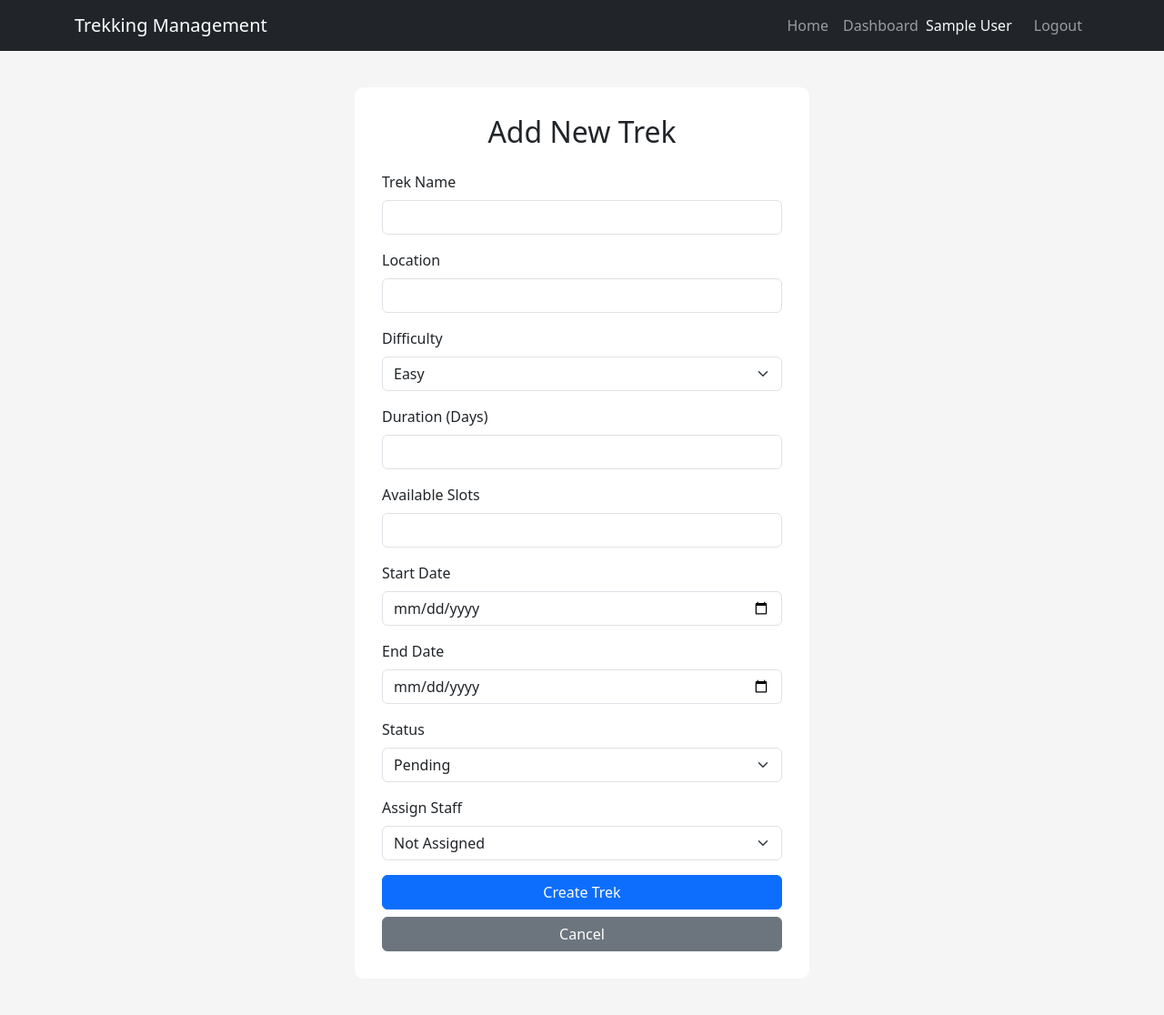
After one commit to Anshr23/trekking-management-app, a Flask app: page /admin/treks/add in a window 1280 px wide. The commit adds this page. Shown: the whole page at 91% size. Run offline with Flask 3, Linux system fonts and the light colour scheme; the visitor is signed in with stand-in values (Sample User, id 1).

Commit message:
Build admin dashboard and trek management

```diff
--- a/app.py
+++ b/app.py
@@ -1,3 +1,4 @@
+from datetime import datetime
 from flask import Flask, render_template, request, redirect, url_for, flash, session
 from werkzeug.security import generate_password_hash, check_password_hash
 from models import db, User, StaffProfile, Trek, Booking
@@ -154,6 +155,8 @@ def logout():
     return redirect(url_for("login"))
 
 
+
+#admin route
 @app.route("/admin/dashboard")
 def admin_dashboard():
 
@@ -165,9 +168,220 @@ def admin_dashboard():
         flash("You are not authorized to access this page.", "danger")
         return redirect(url_for("home"))
 
-    return render_template("admin/dashboard.html")
+    total_treks = Trek.query.count()
+
+    total_users = User.query.filter_by(role="user").count()
+
+    total_staff = User.query.filter_by(role="staff").count()
+
+    total_bookings = Booking.query.count()
+
+    return render_template(
+        "admin/dashboard.html",
+        total_treks=total_treks,
+        total_users=total_users,
+        total_staff=total_staff,
+        total_bookings=total_bookings
+    )
+
+@app.route("/admin/treks")
+def admin_treks():
+
+    if "user_id" not in session:
+        flash("Please log in first.", "warning")
+        return redirect(url_for("login"))
+
+    if session["role"] != "admin":
+        flash("You are not authorized to access this page.", "danger")
+        return redirect(url_for("home"))
+
+    treks = Trek.query.all()
+
+    return render_template(
+        "admin/treks.html",
+        treks=treks
+    )
 
 
+@app.route("/admin/treks/add", methods=["GET", "POST"])
+def add_trek():
+
+    if "user_id" not in session:
+        flash("Please log in first.", "warning")
+        return redirect(url_for("login"))
+
+    if session["role"] != "admin":
+        flash("You are not authorized to access this page.", "danger")
+        return redirect(url_for("home"))
+
+    approved_staff = User.query.filter_by(
+        role="staff",
+        is_approved=True,
+        is_blacklisted=False
+    ).all()
+
+    if request.method == "POST":
+
+        name = request.form["name"]
+        location = request.form["location"]
+        difficulty = request.form["difficulty"]
+        duration = int(request.form["duration"])
+        available_slots = int(request.form["available_slots"])
+        status = request.form["status"]
+
+        start_date = datetime.strptime(
+            request.form["start_date"],
+            "%Y-%m-%d"
+        ).date()
+
+        end_date = datetime.strptime(
+            request.form["end_date"],
+            "%Y-%m-%d"
+        ).date()
+
+        staff_id = request.form["assigned_staff_id"]
+
+        if staff_id:
+            assigned_staff_id = int(staff_id)
+        else:
+            assigned_staff_id = None
+
+        if end_date < start_date:
+            flash("End date cannot be before start date.", "danger")
+
+            return render_template(
+                "admin/trek_form.html",
+                trek=None,
+                approved_staff=approved_staff
+            )
+
+        new_trek = Trek(
+            name=name,
+            location=location,
+            difficulty=difficulty,
+            duration=duration,
+            available_slots=available_slots,
+            assigned_staff_id=assigned_staff_id,
+            status=status,
+            start_date=start_date,
+            end_date=end_date
+        )
+
+        db.session.add(new_trek)
+        db.session.commit()
+
+        flash("Trek created successfully.", "success")
+
+        return redirect(url_for("admin_treks"))
+
+    return render_template(
+        "admin/trek_form.html",
+        trek=None,
+        approved_staff=approved_staff
+    )
+
+
+@app.route("/admin/treks/<int:trek_id>/edit", methods=["GET", "POST"])
+def edit_trek(trek_id):
+
+    if "user_id" not in session:
+        flash("Please log in first.", "warning")
+        return redirect(url_for("login"))
+
+    if session["role"] != "admin":
+        flash("You are not authorized to access this page.", "danger")
+        return redirect(url_for("home"))
+
+    trek = db.session.get(Trek, trek_id)
+
+    if not trek:
+        flash("Trek not found.", "danger")
+        return redirect(url_for("admin_treks"))
+
+    approved_staff = User.query.filter_by(
+        role="staff",
+        is_approved=True,
+        is_blacklisted=False
+    ).all()
+
+    if request.method == "POST":
+
+        start_date = datetime.strptime(
+            request.form["start_date"],
+            "%Y-%m-%d"
+        ).date()
+
+        end_date = datetime.strptime(
+            request.form["end_date"],
+            "%Y-%m-%d"
+        ).date()
+
+        if end_date < start_date:
+            flash("End date cannot be before start date.", "danger")
+
+            return render_template(
+                "admin/trek_form.html",
+                trek=trek,
+                approved_staff=approved_staff
+            )
+
+        trek.name = request.form["name"]
+        trek.location = request.form["location"]
+        trek.difficulty = request.form["difficulty"]
+        trek.duration = int(request.form["duration"])
+        trek.available_slots = int(request.form["available_slots"])
+        trek.status = request.form["status"]
+        trek.start_date = start_date
+        trek.end_date = end_date
+
+        staff_id = request.form["assigned_staff_id"]
+
+        if staff_id:
+            trek.assigned_staff_id = int(staff_id)
+        else:
+            trek.assigned_staff_id = None
+
+        db.session.commit()
+
+        flash("Trek updated successfully.", "success")
+
+        return redirect(url_for("admin_treks"))
+
+    return render_template(
+        "admin/trek_form.html",
+        trek=trek,
+        approved_staff=approved_staff
+    )
+
+
+@app.route("/admin/treks/<int:trek_id>/delete", methods=["POST"])
+def delete_trek(trek_id):
+
+    if "user_id" not in session:
+        flash("Please log in first.", "warning")
+        return redirect(url_for("login"))
+
+    if session["role"] != "admin":
+        flash("You are not authorized to access this page.", "danger")
+        return redirect(url_for("home"))
+
+    trek = db.session.get(Trek, trek_id)
+
+    if not trek:
+        flash("Trek not found.", "danger")
+        return redirect(url_for("admin_treks"))
+
+    db.session.delete(trek)
+    db.session.commit()
+
+    flash("Trek deleted successfully.", "success")
+
+    return redirect(url_for("admin_treks"))
+
+
+
+
+#staff route
 @app.route("/staff/dashboard")
 def staff_dashboard():
 
@@ -182,6 +396,9 @@ def staff_dashboard():
     return render_template("staff/dashboard.html")
 
 
+
+
+#user route
 @app.route("/user/dashboard")
 def user_dashboard():
 
--- /dev/null
+++ b/templates/admin/trek_form.html
@@ -0,0 +1,175 @@
+{% extends "base.html" %}
+
+{% block title %}
+    {% if trek %}Edit Trek{% else %}Add Trek{% endif %}
+{% endblock %}
+
+
+{% block content %}
+
+<div class="form-container">
+
+    {% if trek %}
+        <h2 class="text-center mb-4">Edit Trek</h2>
+    {% else %}
+        <h2 class="text-center mb-4">Add New Trek</h2>
+    {% endif %}
+
+
+    <form method="POST">
+
+        <div class="mb-3">
+            <label class="form-label">Trek Name</label>
+
+            <input type="text"
+                   name="name"
+                   class="form-control"
+                   value="{{ trek.name if trek else '' }}"
+                   required>
+        </div>
+
+
+        <div class="mb-3">
+            <label class="form-label">Location</label>
+
+            <input type="text"
+                   name="location"
+                   class="form-control"
+                   value="{{ trek.location if trek else '' }}"
+                   required>
+        </div>
+
+
+        <div class="mb-3">
+            <label class="form-label">Difficulty</label>
+
+            <select name="difficulty"
+                    class="form-select"
+                    required>
+
+                <option value="Easy"
+                    {% if trek and trek.difficulty == "Easy" %}selected{% endif %}>
+                    Easy
+                </option>
+
+                <option value="Moderate"
+                    {% if trek and trek.difficulty == "Moderate" %}selected{% endif %}>
+                    Moderate
+                </option>
+
+                <option value="Hard"
+                    {% if trek and trek.difficulty == "Hard" %}selected{% endif %}>
+                    Hard
+                </option>
+
+            </select>
+        </div>
+
+
+        <div class="mb-3">
+            <label class="form-label">Duration (Days)</label>
+
+            <input type="number"
+                   name="duration"
+                   class="form-control"
+                   min="1"
+                   value="{{ trek.duration if trek else '' }}"
+                   required>
+        </div>
+
+
+        <div class="mb-3">
+            <label class="form-label">Available Slots</label>
+
+            <input type="number"
+                   name="available_slots"
+                   class="form-control"
+                   min="0"
+                   value="{{ trek.available_slots if trek else '' }}"
+                   required>
+        </div>
+
+
+        <div class="mb-3">
+            <label class="form-label">Start Date</label>
+
+            <input type="date"
+                   name="start_date"
+                   class="form-control"
+                   value="{{ trek.start_date if trek else '' }}"
+                   required>
+        </div>
+
+
+        <div class="mb-3">
+            <label class="form-label">End Date</label>
+
+            <input type="date"
+                   name="end_date"
+                   class="form-control"
+                   value="{{ trek.end_date if trek else '' }}"
+                   required>
+        </div>
+
+
+        <div class="mb-3">
+            <label class="form-label">Status</label>
+
+            <select name="status"
+                    class="form-select"
+                    required>
+
+                {% for status in ["Pending", "Approved", "Open", "Closed", "Completed"] %}
+
+                    <option value="{{ status }}"
+                        {% if trek and trek.status == status %}selected{% endif %}>
+                        {{ status }}
+                    </option>
+
+                {% endfor %}
+
+            </select>
+        </div>
+
+
+        <div class="mb-3">
+            <label class="form-label">Assign Staff</label>
+
+            <select name="assigned_staff_id"
+                    class="form-select">
+
+                <option value="">Not Assigned</option>
+
+                {% for staff in approved_staff %}
+
+                    <option value="{{ staff.id }}"
+                        {% if trek and trek.assigned_staff_id == staff.id %}
+                            selected
+                        {% endif %}>
+
+                        {{ staff.name }} - ID {{ staff.id }}
+
+                    </option>
+
+                {% endfor %}
+
+            </select>
+        </div>
+
+
+        <button type="submit"
+                class="btn btn-primary w-100">
+            {% if trek %}Update Trek{% else %}Create Trek{% endif %}
+        </button>
+
+    </form>
+
+
+    <a href="{{ url_for('admin_treks') }}"
+       class="btn btn-secondary w-100 mt-2">
+        Cancel
+    </a>
+
+</div>
+
+{% endblock %}
```
Also changed, not shown: templates/admin/dashboard.html (+53 -4 lines), templates/admin/treks.html (added, +101 -0 lines).
